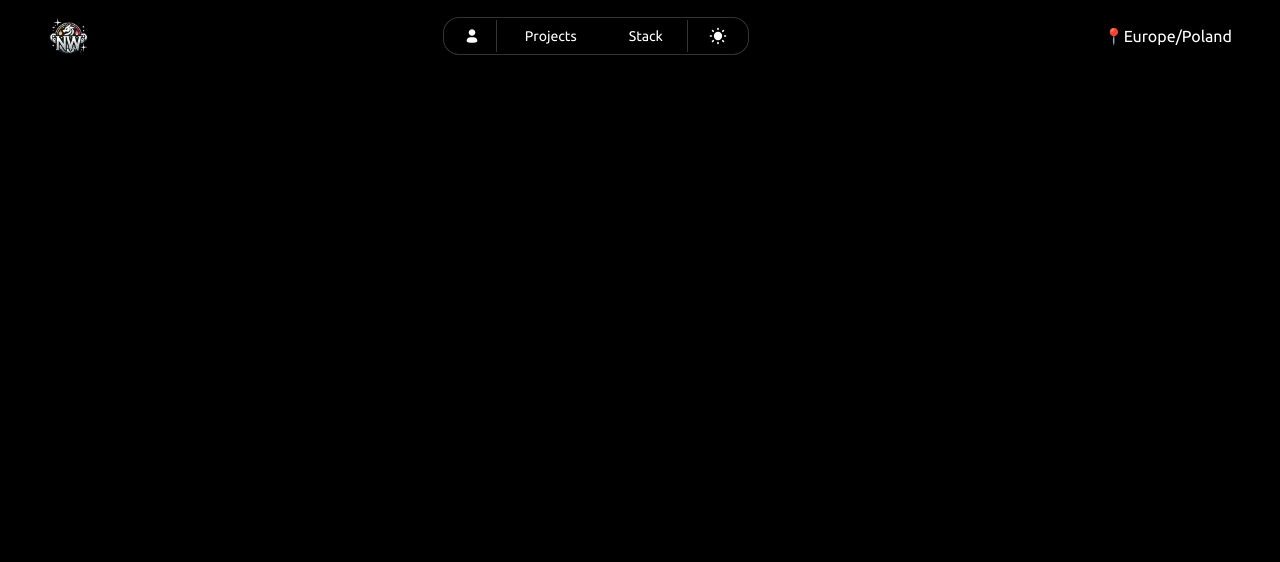
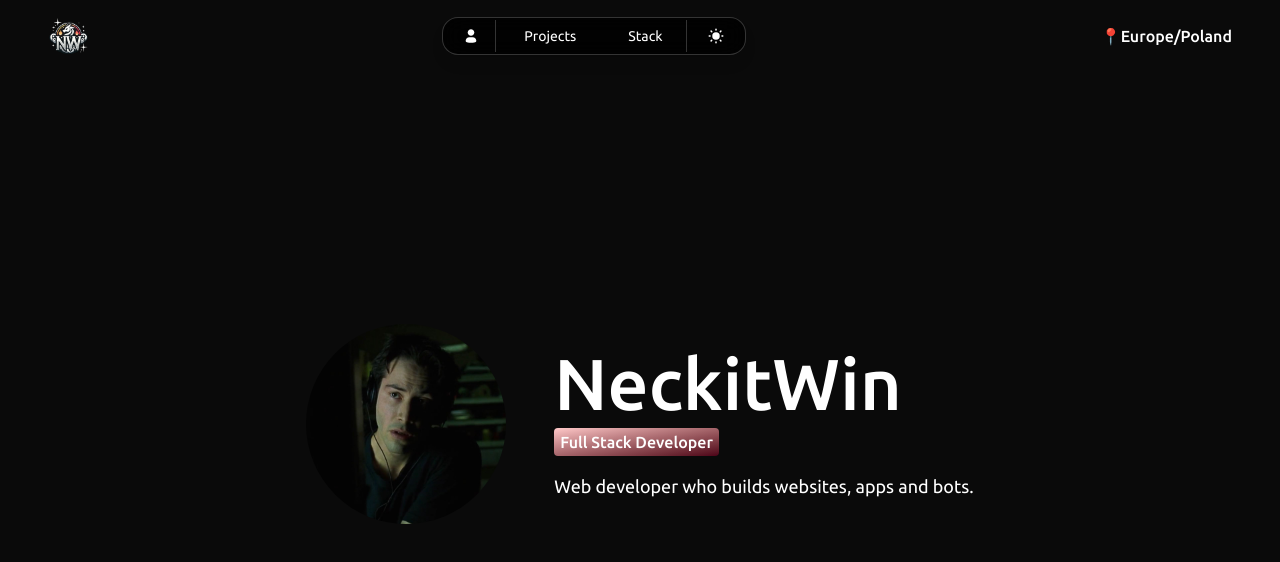
Before and after one commit to NeckitWin/neckitwin.github.io, a React (Vite) app: page / in a window 1280 px wide. Shown: the top 562 px of the page. Built offline with nearby package versions, Linux system fonts and the light colour scheme.

Commit message:
feat: home page & profile details

```diff
--- a/index.html
+++ b/index.html
@@ -6,7 +6,7 @@
     <meta name="viewport" content="width=device-width, initial-scale=1.0" />
     <title>NeckitWin</title>
   </head>
-  <body class="dark:bg-white bg-black">
+  <body>
     <div id="root"></div>
     <script type="module" src="/src/main.tsx"></script>
   </body>
--- a/src/App.tsx
+++ b/src/App.tsx
@@ -5,16 +5,16 @@ import Home from "./views/home"
 
 const App = () => {
   return (
-    <>
+    <div className="flex flex-col min-h-screen dark:bg-neutral-200 bg-black/[96%]">
       <Header />
-      <main>
+      <main className="flex flex-1 w-full">
         <Routes>
           <Route index element={<Home />} />
         </Routes>
       </main>
       <Footer />
-    </>
+    </div>
   )
 }
 
-export default App
+export default App;
--- a/src/components/darkModeButton.tsx
+++ b/src/components/darkModeButton.tsx
@@ -14,7 +14,7 @@ const DarkModeButton = () => {
     }, [isDark]);
 
     return (
-        <button className="h-5 w-5 active:rotate-90 transition cursor-pointer" onClick={() => setIsDark(!isDark)}>{isDark ? <MoonIcon className="fill-black stroke-black" /> : <SunIcon className="w-full h-full fill-white stroke-white" />}</button>
+        <button className="h-4.5 w-4.5 active:rotate-90 transition cursor-pointer" onClick={() => setIsDark(!isDark)}>{isDark ? <MoonIcon className="fill-black stroke-black" /> : <SunIcon className="fill-white stroke-white" />}</button>
     )
 }
 
--- /dev/null
+++ b/src/lib/constants/links.ts
@@ -0,0 +1,3 @@
+export const links = {
+    avatar: "avatar.jpg"
+}
--- a/src/modules/header.tsx
+++ b/src/modules/header.tsx
@@ -5,23 +5,23 @@ const Header = () => {
     return (
         <header className="w-full text-white dark:text-black flex flex-row justify-between items-center sticky py-4 px-12">
             <img src="neckitwin.png" alt="logo" className="h-10 w-10" />
-            <nav className=" bg-black/80 dark:bg-white/80 border border-white/20 dark:border-black/20 backdrop-blur-md rounded-2xl py-0.5 px-1">
-                <ul className="flex items-center divide-x divide-white/20 gap-1">
+            <nav className="bg-black/80 dark:bg-white/80 border border-white/20 dark:border-black/20 backdrop-blur-md rounded-2xl py-0.5 px-1 shadow-lg">
+                <ul className="flex items-center divide-x dark:divide-black/20 divide-white/20 gap-1">
                     <li>
-                        <button className="py-2 px-4 cursor-pointer rounded-xl hover:bg-white/20">
+                        <button className="py-2 px-4 cursor-pointer rounded-xl dark:hover:bg-black/5 hover:bg-white/20">
                             <ProfileIcon className="h-4 w-4 fill-white dark:fill-black" />
                         </button>
                     </li>
                     <li>
                         <ul className="flex items-center gap-1">
-                            <li className="py-1.5 px-6 cursor-pointer rounded-2xl hover:bg-white/20 text-sm">Projects</li>
-                            <li className="py-1.5 px-6 cursor-pointer rounded-2xl hover:bg-white/20 text-sm">Stack</li>
+                            <li className="py-1.5 px-6 cursor-pointer rounded-xl dark:hover:bg-black/5 hover:bg-white/20 text-sm">Projects</li>
+                            <li className="py-1.5 px-6 cursor-pointer rounded-xl dark:hover:bg-black/5 hover:bg-white/20 text-sm">Stack</li>
                         </ul>
                     </li>
-                    <li className="flex items-center py-1.5 px-4 rounded-xl hover:bg-white/20"><DarkModeButton /></li>
+                    <li className="flex items-center py-1.5 px-4 rounded-xl dark:hover:bg-black/5 hover:bg-white/20"><DarkModeButton /></li>
                 </ul>
             </nav>
-            <span>📍Europe/Poland</span>
+            <span className="font-medium">📍Europe/Poland</span>
         </header>
     )
 }
--- /dev/null
+++ b/src/ui/avatar.tsx
@@ -0,0 +1,18 @@
+interface AvatarProps {
+    src: string;
+    size?: number;
+    className?: string;
+    decoration?: string;
+}
+
+const Avatar = ({ src, size, className, decoration }: AvatarProps) => {
+    return (
+        <img src={src} alt={decoration} className={`rounded-full ${className}`} style={{
+            width: size || 25,
+            height: size || 25,
+            backgroundImage: `url(${src})`,
+        }} />
+    )
+}
+
+export default Avatar;
--- a/src/views/home.tsx
+++ b/src/views/home.tsx
@@ -1,5 +1,21 @@
+import { links } from "../lib/constants/links";
+import Avatar from "../ui/avatar";
+
 const Home = () => {
-    return <div>Home Page</div>;
+    return (
+        <div className="flex justify-center w-full">
+            <div className="flex flex-row items-center gap-12">
+                <Avatar size={200} src={links.avatar} />
+                <div className="flex flex-col gap-4">
+                    <div className="flex flex-col items-start gap-2">
+                        <h2 className="text-7xl font-medium text-white dark:text-black">NeckitWin</h2>
+                        <span className="bg-gradient-to-br from-red-200 to-rose-950 text-white px-1.5 py-0.5 rounded font-medium">Full Stack Developer</span>
+                    </div>
+                    <p className="text-white dark:text-black text-lg">Web developer who builds websites, apps and bots.</p>
+                </div>
+            </div>
+        </div>
+    );
 };
 
 export default Home;
```
Also changed, not shown: public/avatar.jpg (added), src/lib/constants/text.ts (added).
